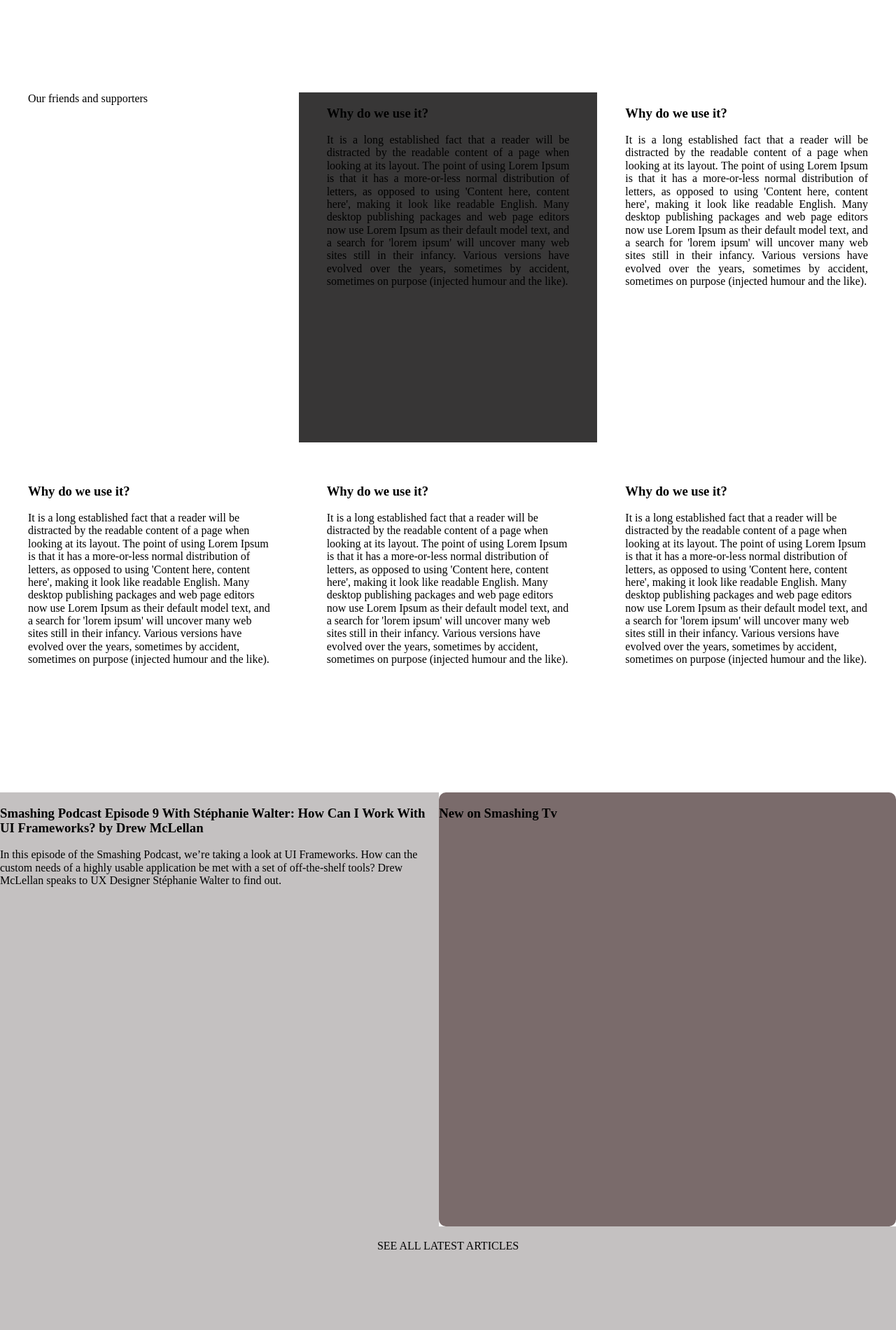
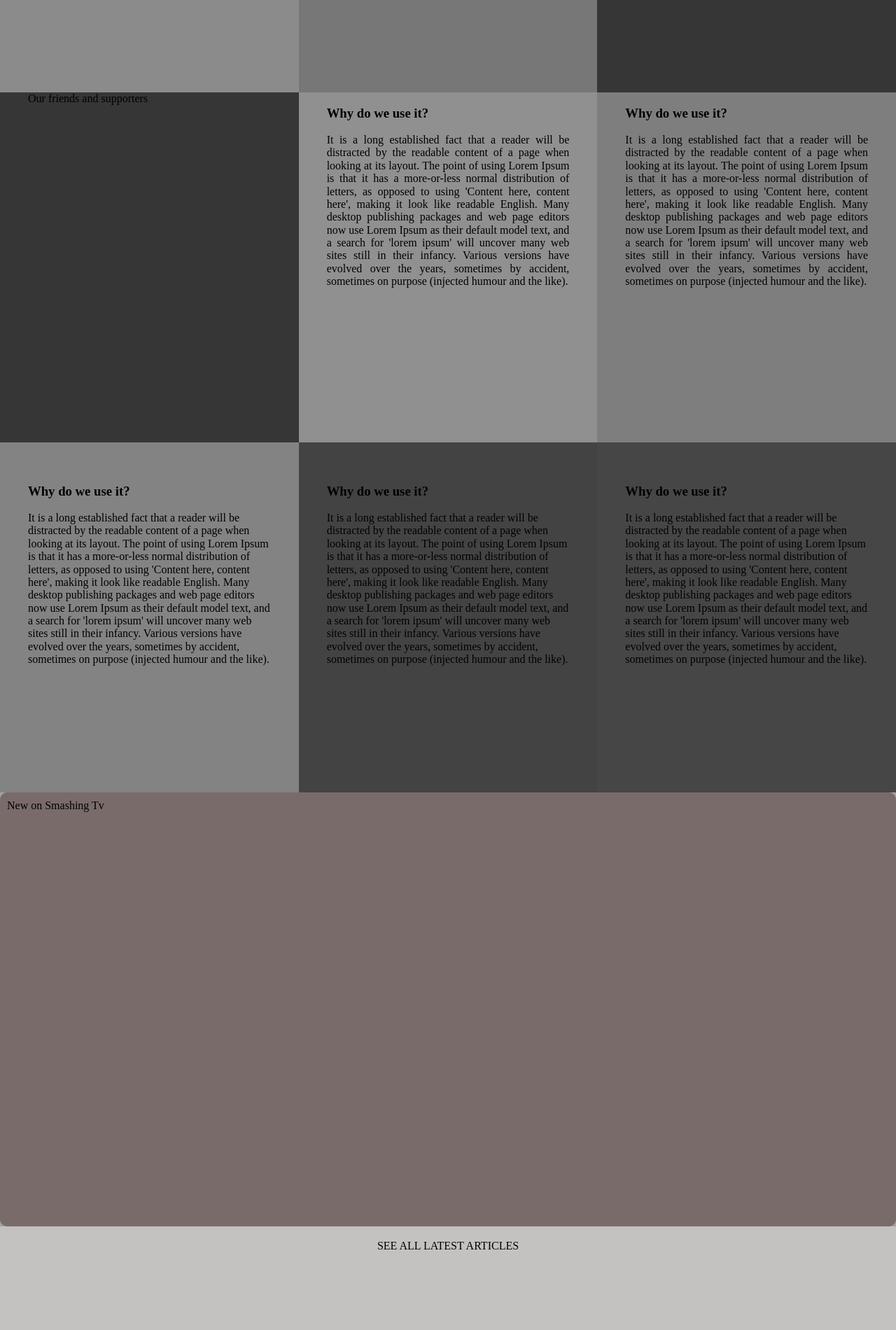
Before and after one commit to Bluette1/design-teardown, a website: page index.html in a window 1280 px wide. Shown: the part 2000-3900 px from the top of the page at 70% size. Drawn offline with Linux system fonts and the light colour scheme.

Commit message:
Updated css style of section

```diff
--- a/index.css
+++ b/index.css
@@ -13,6 +13,7 @@ body {
   overflow-x: hidden;
   max-width: 1440px;
   margin: 0 auto;
+  background-color: #a2a2a2;
 }
 
 .header {
@@ -125,10 +126,6 @@ body {
   padding-right: 40px;
 }
 
-.center {
-  background-color: #373636;
-}
-
 .another {
   display: grid;
   grid-template-columns: 1fr 1fr 1fr;
@@ -139,27 +136,55 @@ body {
   padding: 40px;
 }
 
-.smashingtv-podcast {
-  height: 620px;
-  width: 49%;
-  float: left;
-  background-color: rgb(196, 193, 193);
+.ant1 {
+  background-color: #8b8b8b;
+}
+
+.ant2 {
+  background-color: #959595;
+}
+
+.ant3 {
+  background-color: #777777;
+}
+
+.ant4 {
+  background-color: #373636;
+}
+
+.ant5 {
+  background-color: #909090;
+}
+
+.ant6 {
+  background-color: #7E7E7E;
+}
+
+.ant7 {
+  background-color: #838383;
+}
+
+.ant8 {
+  background-color: #444343;
+}
+
+.ant9 {
+  background-color: #464646;
 }
 
 .new-smashingtv {
+  position: relative;
   border-radius: 10px;
-
-  /* margin-bottom: 10px; */
   height: 620px;
-  width: 51%;
-  float: right;
+  width: 100%;
   background-color: rgb(122, 107, 107);
+  padding: 10px;
 }
 
 .latest_article {
   clear: both;
   background-color: rgb(196, 193, 193);
-  height: 310px;
+  height: 200px;
   border: 3px solid rgb(196, 193, 193);
   z-index: -1;
 
--- a/index.html
+++ b/index.html
@@ -64,7 +64,7 @@
             </div>
         </div>
         <div class="latest">
-            <div class="latest1">
+            <div class="latest1 ant1">
                 What is Lorem Ipsum?
 
                 Lorem Ipsum is simply dummy text of the printing and typesetting industry. Lorem Ipsum has been the
@@ -74,7 +74,7 @@
                 release of Letraset sheets containing Lorem Ipsum passages, and more recently with desktop publishing
                 software like Aldus PageMaker including versions of Lorem Ipsum.
             </div>
-            <div class="latest1">
+            <div class="latest1 ant3">
                 Why do we use it?
 
                 It is a long established fact that a reader will be distracted by the readable content of a page when
@@ -84,7 +84,7 @@
                 search for 'lorem ipsum' will uncover many web sites still in their infancy. Various versions have
                 evolved over the years, sometimes by accident, sometimes on purpose (injected humour and the like).
             </div>
-            <div class="latest1">
+            <div class="latest1 ant4">
                 Why do we use it?
 
                 It is a long established fact that a reader will be distracted by the readable content of a page when
@@ -96,8 +96,8 @@
             </div>
         </div>
         <div class="friends">
-            <div class="friends1">Our friends and supporters</div>
-            <div class="friends1 center">
+            <div class="friends1 ant4">Our friends and supporters</div>
+            <div class="friends1 ant5">
                 <h3>Why do we use it?</h3>
                 It is a long established fact that a reader will be distracted by the readable content of a page when
                 looking at its layout. The point of using Lorem Ipsum is that it has a more-or-less normal distribution
@@ -106,7 +106,7 @@
                 search for 'lorem ipsum' will uncover many web sites still in their infancy. Various versions have
                 evolved over the years, sometimes by accident, sometimes on purpose (injected humour and the like).
             </div>
-            <div class="friends1">
+            <div class="friends1 ant6">
                 <h3>Why do we use it?</h3>
                 It is a long established fact that a reader will be distracted by the readable content of a page when
                 looking at its layout. The point of using Lorem Ipsum is that it has a more-or-less normal distribution
@@ -117,7 +117,7 @@
             </div>
         </div>
         <div class="another">
-            <div class="another2">
+            <div class="another2 ant7">
                 <h3>Why do we use it?</h3>
                 It is a long established fact that a reader will be distracted by the readable content of a page when
                 looking at its layout. The point of using Lorem Ipsum is that it has a more-or-less normal distribution
@@ -126,7 +126,7 @@
                 search for 'lorem ipsum' will uncover many web sites still in their infancy. Various versions have
                 evolved over the years, sometimes by accident, sometimes on purpose (injected humour and the like).
             </div>
-            <div class="another2">
+            <div class="another2 ant8">
                 <h3>Why do we use it?</h3>
                 It is a long established fact that a reader will be distracted by the readable content of a page when
                 looking at its layout. The point of using Lorem Ipsum is that it has a more-or-less normal distribution
@@ -135,7 +135,7 @@
                 search for 'lorem ipsum' will uncover many web sites still in their infancy. Various versions have
                 evolved over the years, sometimes by accident, sometimes on purpose (injected humour and the like).
             </div>
-            <div class="another2">
+            <div class="another2 ant9">
                 <h3>Why do we use it?</h3>
                 It is a long established fact that a reader will be distracted by the readable content of a page when
                 looking at its layout. The point of using Lorem Ipsum is that it has a more-or-less normal distribution
@@ -145,19 +145,10 @@
                 evolved over the years, sometimes by accident, sometimes on purpose (injected humour and the like).
             </div>
         </div>
-        <div class="smashing-tv">
-            <div class="smashingtv-podcast">
-                <h3>
-                    Smashing Podcast Episode 9 With Stéphanie Walter: How Can I Work With UI Frameworks?
-                     by Drew McLellan
-                </h3>
-                In this episode of the Smashing Podcast, we’re taking a look at UI Frameworks. How can the custom needs
-                 of a highly usable application be met with a set of off-the-shelf tools? Drew McLellan speaks to UX
-                 Designer Stéphanie Walter to find out.
+        <div class="new-smashingtv">
+            New on Smashing Tv
             </div>
-            <div class="new-smashingtv">
-                <h3>New on Smashing Tv</h3>
-            </div>
+
             <div class="latest_article"><p class="latest_article-para">See All Latest Articles</p></div>
         </div>
         <!-- <div class="latest_article"><p class="latest_article-para">See All Latest Articles</p></div> -->
```
